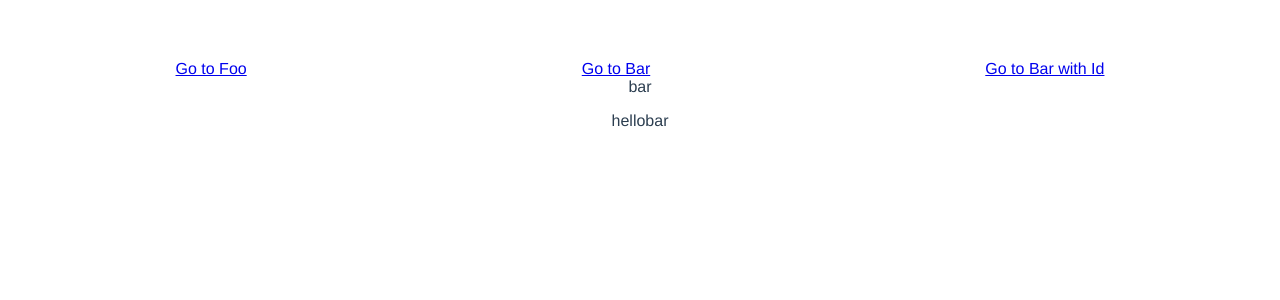
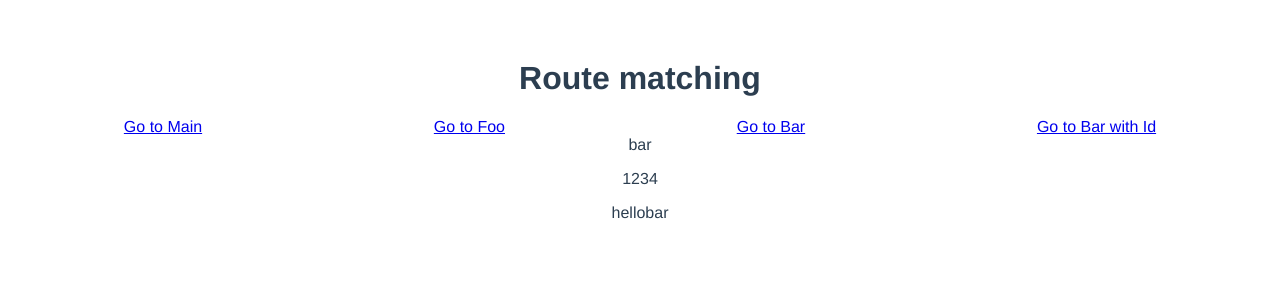
Before and after one commit to Konstantin1996/simple-app, a Vue app: page /#/bar/1234 in a window 1280 px wide. Before the commit this address led to /#/bar. Shown: the top 300 px of the page. Built offline with nearby package versions, Linux system fonts and the light colour scheme.

Commit message:
add some routes example

```diff
--- a/src/App.vue
+++ b/src/App.vue
@@ -1,7 +1,9 @@
 <template>
   <div id="app">
     <!-- <HelloWorld msg="Welcome to Your Vue.js App"/> -->
+    <h1>Route matching</h1>
     <div class="links">
+      <router-link to="/">Go to Main</router-link>
       <router-link to="/foo">Go to Foo</router-link>
       <router-link to="/bar">Go to Bar</router-link>
       <router-link :to="{name: 'BarWithId',params: {id}}">Go to Bar with Id</router-link>
--- a/src/components/Bar.vue
+++ b/src/components/Bar.vue
@@ -3,7 +3,7 @@
     <div>bar</div>
     <div>
       <!-- <p v-if="id">{{id}}</p> -->
-      <p>{{id}}</p>
+      <p>{{$route.params.id}}</p>
       <p>hellobar</p>
     </div>
   </div>
--- /dev/null
+++ b/src/components/Main.vue
@@ -0,0 +1,15 @@
+<template>
+<div>
+    <p>Main component</p>
+</div>
+</template>
+
+<script>
+export default {
+    name: 'Main'
+}
+</script>
+
+<style>
+
+</style>
--- a/src/routes/index.js
+++ b/src/routes/index.js
@@ -2,14 +2,21 @@ import VueRouter from 'vue-router';
 import Vue from 'vue';
 import Foo from '../components/Foo.vue';
 import Bar from '../components/Bar.vue';
+import Main from '../components/Main.vue';
 
 
 Vue.use(VueRouter)
 
+const Error = {
+  template: '<div>This url is not correct</div>'
+}
+
 const routes = [
+  { path: '/', name: 'Main', component: Main },
   { path: '/foo', name: 'Foo', component: Foo },
   { path: '/bar', name: 'Bar', component: Bar },
-  { path: '/bar/:id', name: 'BarWithId', component: Bar }
+  { path: '/bar/:id', name: 'BarWithId', component: Bar },
+  { path: '*', name: 'Error', Error}
 ]
 
 const router = new VueRouter({
```
Also changed, not shown: 1 other file (tests, documents, lock files or other folders).
